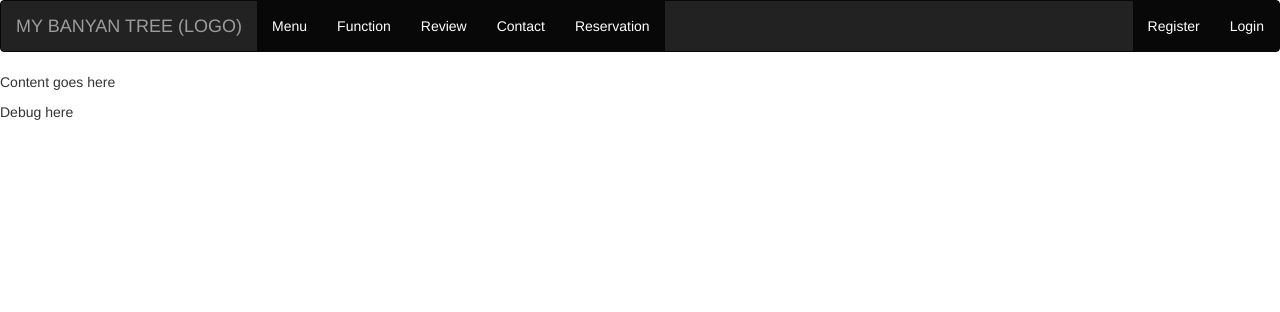
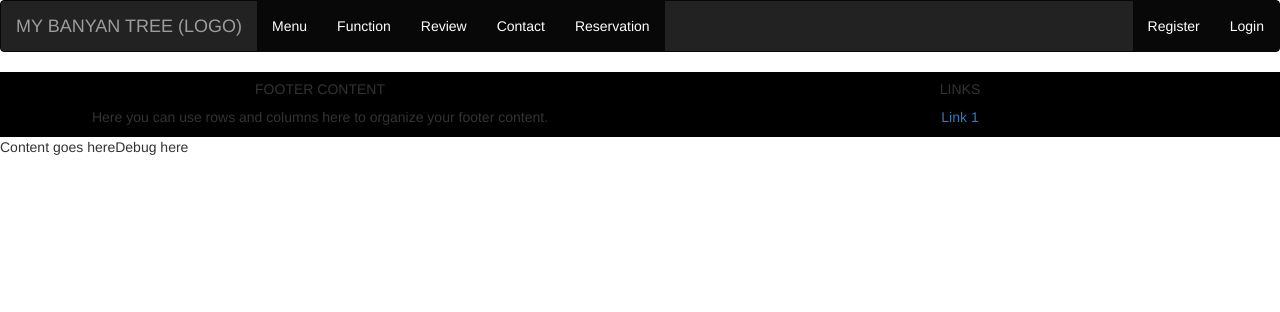
Before and after one commit to 13muskaan/restaurantproject, a PHP site: page / in a window 1280 px wide. Shown: the top 312 px of the page. Run offline with PHP 8.4, Linux system fonts and the light colour scheme.

Commit message:
restyled footer, updated links for footer_member, new file session

```diff
--- a/member/index_member.php
+++ b/member/index_member.php
@@ -1,4 +1,4 @@
-<?php include('navigationbar_member.php'); include('footer.php');?>
+<?php include('navigationbar_member.php'); include('footer_member.php');?>
 <!doctype html>
 <html>
 <head>
--- a/view/pages/footer.php
+++ b/view/pages/footer.php
@@ -6,11 +6,39 @@
 </head>
 
 <body>
+	<!--Footer-->
+<footer class="page-footer font-small blue pt-4 mt-4">
+
+    <!--Footer Links-->
+    <div class="container-fluid text-center text-md-left" style="background-color: black;colour:white;">
+        <div class="row">
+
+            <!--First column-->
+            <div class="col-md-6">
+                <h5 class="text-uppercase">Footer Content</h5>
+                <p>Here you can use rows and columns here to organize your footer content.</p>
+            </div>
+            <!--/.First column-->
+
+            <!--Second column-->
+            <div class="col-md-6">
+                <h5 class="text-uppercase">Links</h5>
+                <ul class="list-unstyled">
+                    <li>
+                        <a href="#!">Link 1</a>
+                    </li>
+					</div
+					<br><br>
+					</div>
+			</div>
+			</div>
+			</div>
+	</footer>
 	<!--footer file-->
 	<!-- incldue footer information here -->
-	<p>Content goes here</p>
+	<p style="float: left;">Content goes here</p>
 
 	<!-- include error divs from all pages here -->
-	<div class="errordiv"> Debug here</div>
+	<div class="errordiv" style="float: left;"> Debug here</div>
 	</body>
 </html>
```
Also changed, not shown: member/reservation_member.php (+28 -32 lines).
